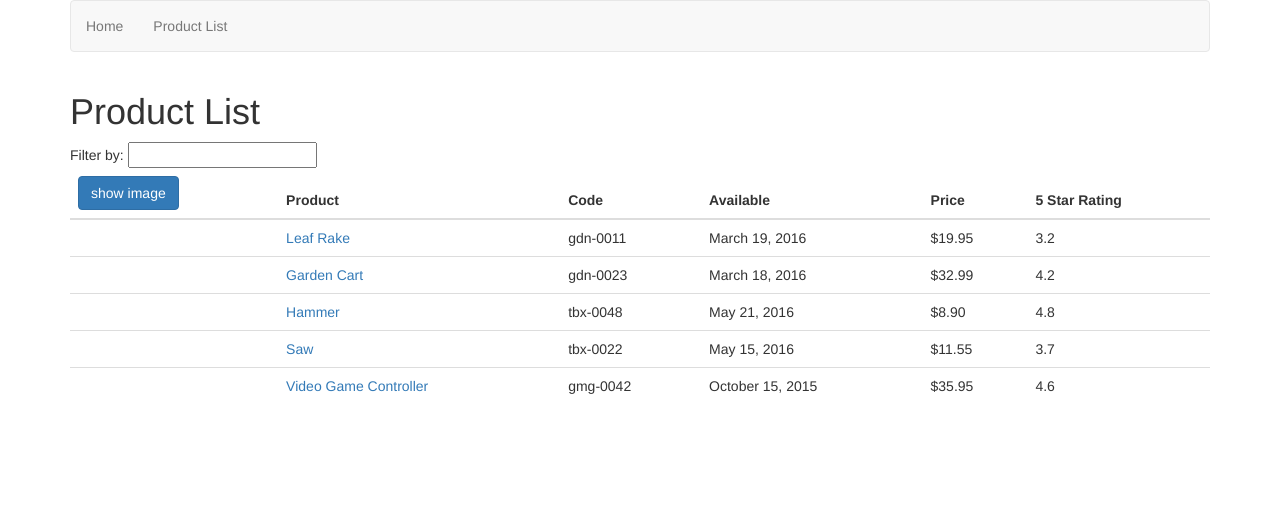
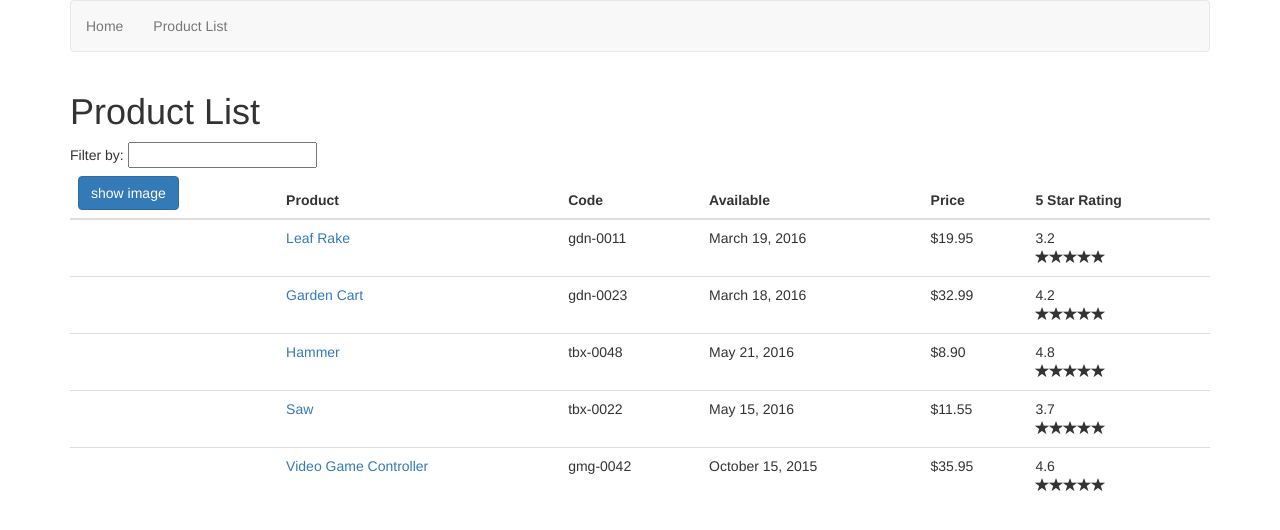
Before and after one commit to HarryWang74/learning-angular2, an Angular app: page /products in a window 1280 px wide. Shown: the top 530 px of the page. Built offline with nearby package versions, Linux system fonts and the light colour scheme.

Commit message:
create star component

```diff
--- a/src/app/app.module.ts
+++ b/src/app/app.module.ts
@@ -10,6 +10,7 @@ import { ProductGuardService } from './product/product-guard.service';
 import { ProductListComponent } from './product/product-list/product-list.component';
 import { ProductDetailComponent } from './product/product-detail/product-detail.component';
 import { ProductFilterPipe } from './product/product-filter.pipe';
+import { StarComponent } from './share/star/star.component';
 
 @NgModule({
   declarations: [
@@ -17,7 +18,8 @@ import { ProductFilterPipe } from './product/product-filter.pipe';
     WelcomeComponent,
     ProductListComponent,
     ProductDetailComponent,
-    ProductFilterPipe
+    ProductFilterPipe,
+    StarComponent
   ],
   imports: [
     BrowserModule,
--- a/src/app/product/product-list/product-list.component.html
+++ b/src/app/product/product-list/product-list.component.html
@@ -36,7 +36,10 @@
                         <td>{{ product.productCode | lowercase }}</td>
                         <td>{{ product.releaseDate }}</td>
                         <td>{{ product.price | currency: 'USD':true: '1.2-2'}}</td>
-                        <td>{{ product.starRating }}</td>
+                        <td>
+                            {{ product.starRating }}
+                            <app-star></app-star>
+                        </td>
                     </tr>
                 </tbody>
             </table>
--- /dev/null
+++ b/src/app/share/star/star.component.html
@@ -0,0 +1,9 @@
+  <div class="crop">
+      <div style="width: 86px">
+          <span class="glyphicon glyphicon-star"></span>
+          <span class="glyphicon glyphicon-star"></span>
+          <span class="glyphicon glyphicon-star"></span>
+          <span class="glyphicon glyphicon-star"></span>
+          <span class="glyphicon glyphicon-star"></span>
+      </div>
+  </div>
--- /dev/null
+++ b/src/app/share/star/star.component.ts
@@ -0,0 +1,15 @@
+import { Component, OnInit } from '@angular/core';
+
+@Component({
+  selector: 'app-star',
+  templateUrl: './star.component.html',
+  styleUrls: ['./star.component.css']
+})
+export class StarComponent implements OnInit {
+
+  constructor() { }
+
+  ngOnInit() {
+  }
+
+}
```
Also changed, not shown: src/app/share/star/star.component.css (added), 1 other file (tests, documents, lock files or other folders).
